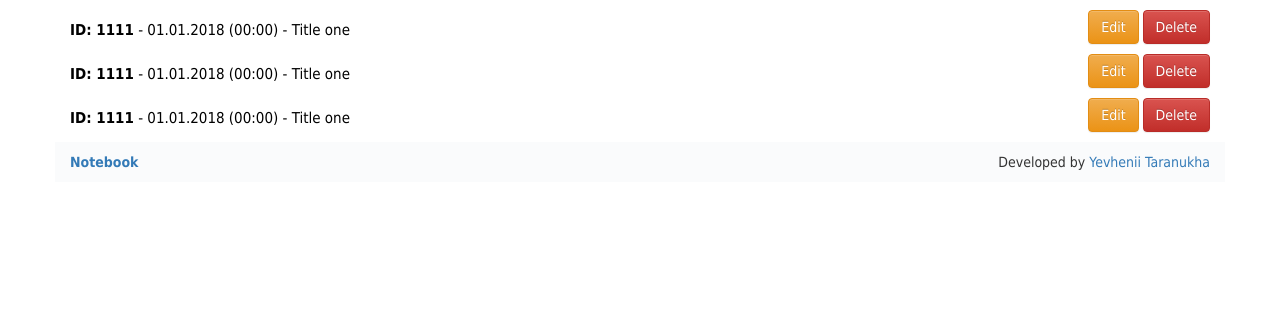
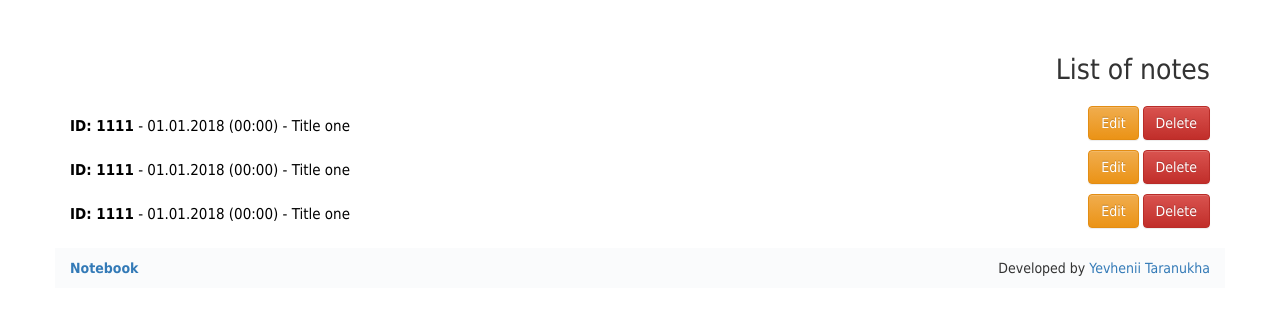
Before and after one commit to tzhenia/Notebook, a PHP site: page / in a window 1280 px wide. Shown: the part 43-358 px from the top of the page. Run offline with PHP 8.4, Linux system fonts and the light colour scheme.

Commit message:
edited home page

```diff
--- a/src/css/main.css
+++ b/src/css/main.css
@@ -78,3 +78,8 @@ h1{
 .note div:last-child{
     text-align: right;
 }
+
+.body{
+    margin-top: 15px;
+    margin-bottom: 10px;
+}
--- a/src/index.php
+++ b/src/index.php
@@ -2,25 +2,30 @@
     require_once "view/header.php";
 ?>
 
-    <div class="container">
+    <div class="container body">
         <div class="row note">
-                <div class="col-xs-12 col-sm-9 col-md-10"><a href="note.php"><span>ID: 1111</span> - 01.01.2018 (00:00) - Title one</a></div>
-                <div class="col-xs-12 col-sm-3 col-md-2">
-                    <a href="#" type="button" class="btn btn-warning">Edit</a>
-                    <a href="#" type="button" class="btn btn-danger">Delete</a>
-                </div>
+                <div class="col-xs-12"><h1>List of notes</h1></div>
         </div>
+
         <div class="row note">
             <div class="col-xs-12 col-sm-9 col-md-10"><a href="note.php"><span>ID: 1111</span> - 01.01.2018 (00:00) - Title one</a></div>
             <div class="col-xs-12 col-sm-3 col-md-2">
-                <a href="#" type="button" class="btn btn-warning">Edit</a>
+                <a href="edit.php" type="button" class="btn btn-warning">Edit</a>
+                <a href="#" type="button" class="btn btn-danger">Delete</a>
+            </div>
+        </div>
+
+        <div class="row note">
+            <div class="col-xs-12 col-sm-9 col-md-10"><a href="note.php"><span>ID: 1111</span> - 01.01.2018 (00:00) - Title one</a></div>
+            <div class="col-xs-12 col-sm-3 col-md-2">
+                <a href="edit.php" type="button" class="btn btn-warning">Edit</a>
                 <a href="#" type="button" class="btn btn-danger">Delete</a>
             </div>
         </div>
         <div class="row note">
             <div class="col-xs-12 col-sm-9 col-md-10"><a href="note.php"><span>ID: 1111</span> - 01.01.2018 (00:00) - Title one</a></div>
             <div class="col-xs-12 col-sm-3 col-md-2">
-                <a href="#" type="button" class="btn btn-warning">Edit</a>
+                <a href="edit.php" type="button" class="btn btn-warning">Edit</a>
                 <a href="#" type="button" class="btn btn-danger">Delete</a>
             </div>
         </div>
```
